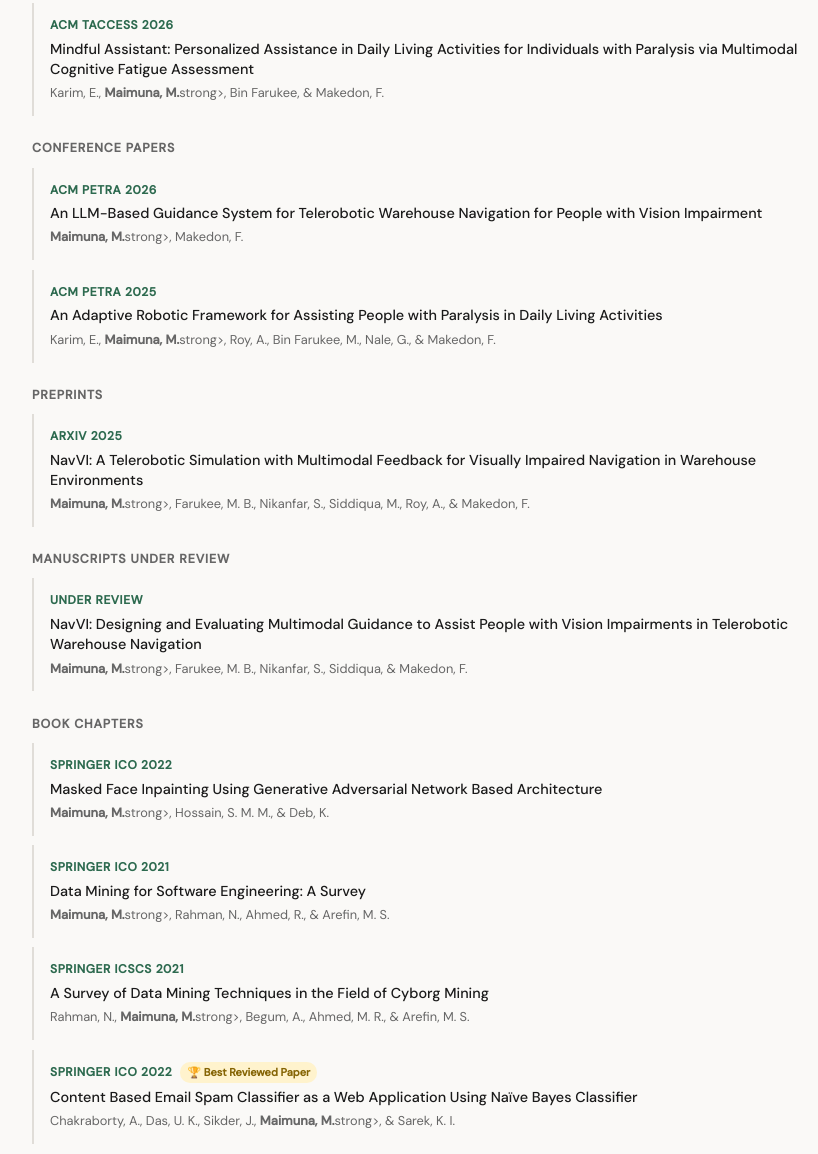
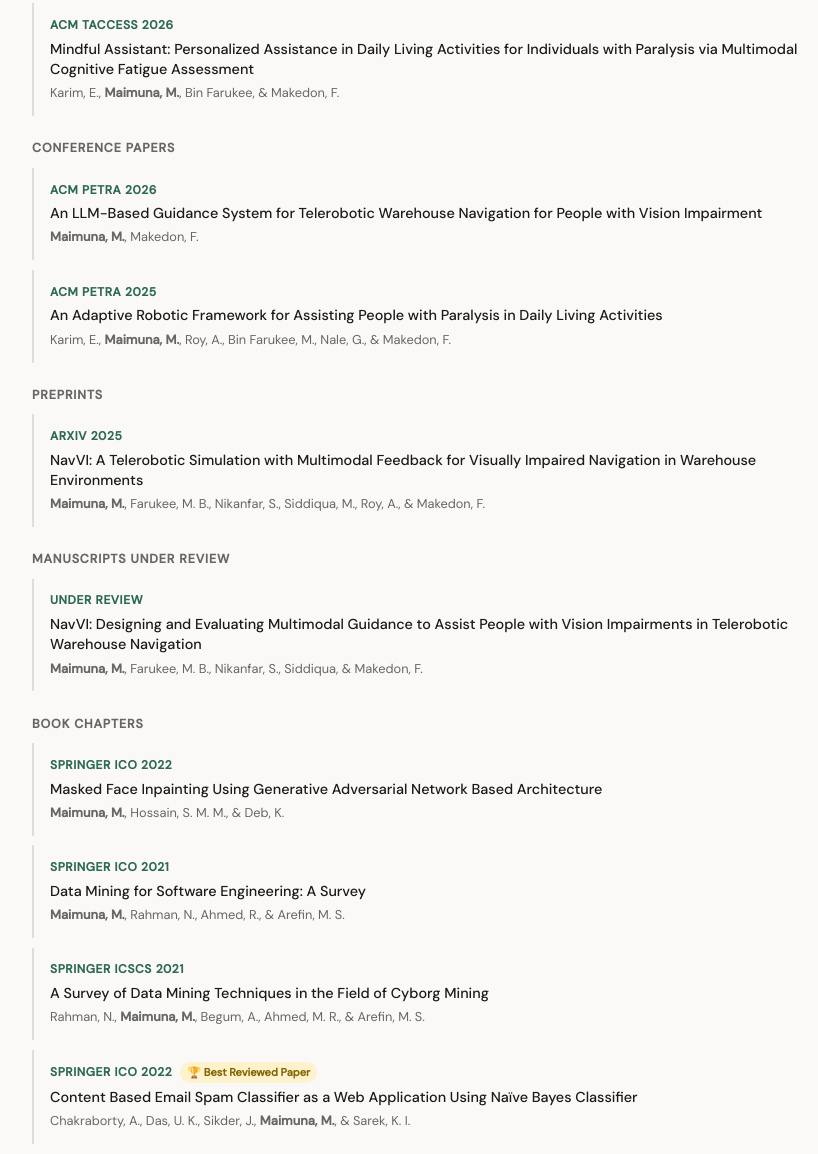
Before and after one commit to Maisha-Maimuna/Maisha.github.io, a plain HTML site: page index.html in a window 1280 px wide. Shown: the part 1218-2372 px from the top of the page, without its empty margins (190-1008 px from the left). Drawn offline with Linux system fonts and the light colour scheme.

Commit message:
Fix author formatting in publication entries

```diff
--- a/index.html
+++ b/index.html
@@ -281,34 +281,34 @@
     <div class="pub-item">
       <div class="venue">ACM TACCESS 2026</div>
       <div class="title">Mindful Assistant: Personalized Assistance in Daily Living Activities for Individuals with Paralysis via Multimodal Cognitive Fatigue Assessment</div>
-      <div class="authors">Karim, E., <strong>Maimuna, M.</strong>strong>, Bin Farukee, & Makedon, F.</div>
+      <div class="authors">Karim, E., <strong>Maimuna, M.</strong>, Bin Farukee, & Makedon, F.</div>
     </div>
 
     <div class="pub-subhead">Conference Papers</div>
     <div class="pub-item">
       <div class="venue">ACM PETRA 2026</div>
       <div class="title">An LLM-Based Guidance System for Telerobotic Warehouse Navigation for People with Vision Impairment</div>
-      <div class="authors"><strong>Maimuna, M.</strong>strong>, Makedon, F.</div>
+      <div class="authors"><strong>Maimuna, M.</strong>, Makedon, F.</div>
     </div>
 
     <div class="pub-item">
       <div class="venue">ACM PETRA 2025</div>
       <div class="title">An Adaptive Robotic Framework for Assisting People with Paralysis in Daily Living Activities</div>
-      <div class="authors">Karim, E., <strong>Maimuna, M.</strong>strong>, Roy, A., Bin Farukee, M., Nale, G., & Makedon, F.</div>
+      <div class="authors">Karim, E., <strong>Maimuna, M.</strong>, Roy, A., Bin Farukee, M., Nale, G., & Makedon, F.</div>
     </div>
 
     <div class="pub-subhead">Preprints</div>
     <div class="pub-item">
       <div class="venue">arXiv 2025</div>
       <div class="title">NavVI: A Telerobotic Simulation with Multimodal Feedback for Visually Impaired Navigation in Warehouse Environments</div>
-      <div class="authors"><strong>Maimuna, M.</strong>strong>, Farukee, M. B., Nikanfar, S., Siddiqua, M., Roy, A., & Makedon, F.</div>
+      <div class="authors"><strong>Maimuna, M.</strong>, Farukee, M. B., Nikanfar, S., Siddiqua, M., Roy, A., & Makedon, F.</div>
     </div>
 
     <div class="pub-subhead">Manuscripts Under Review</div>
     <div class="pub-item">
       <div class="venue">Under Review</div>
       <div class="title">NavVI: Designing and Evaluating Multimodal Guidance to Assist People with Vision Impairments in Telerobotic Warehouse Navigation</div>
-      <div class="authors"><strong>Maimuna, M.</strong>strong>, Farukee, M. B., Nikanfar, S., Siddiqua, & Makedon, F.</div>
+      <div class="authors"><strong>Maimuna, M.</strong>, Farukee, M. B., Nikanfar, S., Siddiqua, & Makedon, F.</div>
     </div>
 
 
@@ -316,22 +316,22 @@
     <div class="pub-item">
       <div class="venue">Springer ICO 2022</div>
       <div class="title">Masked Face Inpainting Using Generative Adversarial Network Based Architecture</div>
-      <div class="authors"><strong>Maimuna, M.</strong>strong>, Hossain, S. M. M., & Deb, K.</div>
+      <div class="authors"><strong>Maimuna, M.</strong>, Hossain, S. M. M., & Deb, K.</div>
     </div>
     <div class="pub-item">
       <div class="venue">Springer ICO 2021</div>
       <div class="title">Data Mining for Software Engineering: A Survey</div>
-      <div class="authors"><strong>Maimuna, M.</strong>strong>, Rahman, N., Ahmed, R., & Arefin, M. S.</div>
+      <div class="authors"><strong>Maimuna, M.</strong>, Rahman, N., Ahmed, R., & Arefin, M. S.</div>
     </div>
     <div class="pub-item">
       <div class="venue">Springer ICSCS 2021</div>
       <div class="title">A Survey of Data Mining Techniques in the Field of Cyborg Mining</div>
-      <div class="authors">Rahman, N., <strong>Maimuna, M.</strong>strong>, Begum, A., Ahmed, M. R., & Arefin, M. S.</div>
+      <div class="authors">Rahman, N., <strong>Maimuna, M.</strong>, Begum, A., Ahmed, M. R., & Arefin, M. S.</div>
     </div>
     <div class="pub-item">
       <div class="venue">Springer ICO 2022 <span class="badge">🏆 Best Reviewed Paper</span></div>
       <div class="title">Content Based Email Spam Classifier as a Web Application Using Naïve Bayes Classifier</div>
-      <div class="authors">Chakraborty, A., Das, U. K., Sikder, J., <strong>Maimuna, M.</strong>strong>, & Sarek, K. I.</div>
+      <div class="authors">Chakraborty, A., Das, U. K., Sikder, J., <strong>Maimuna, M.</strong>, & Sarek, K. I.</div>
     </div>
   </section>
 
```
